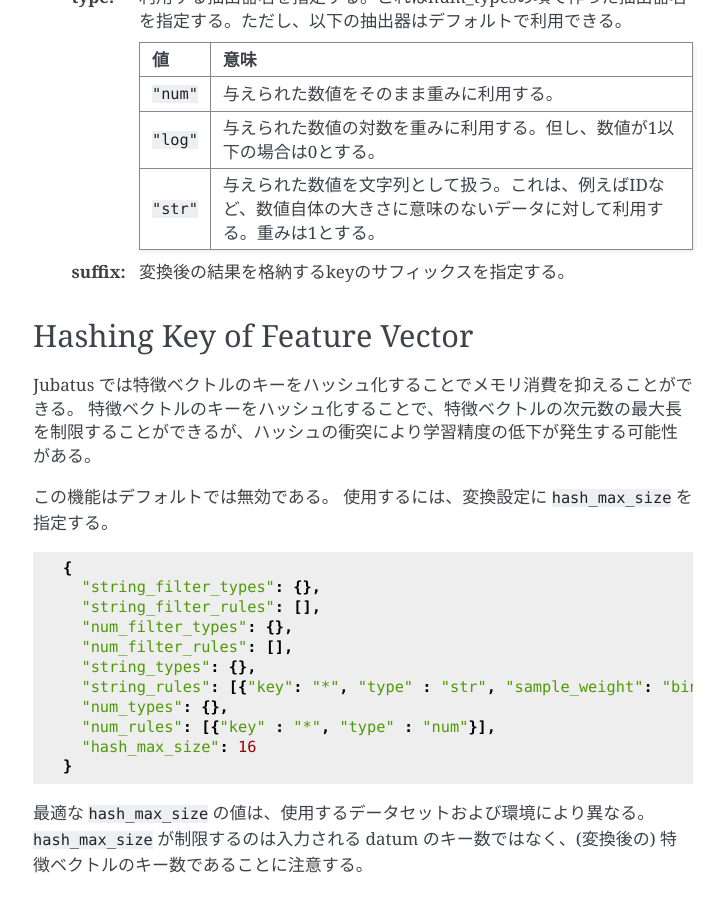
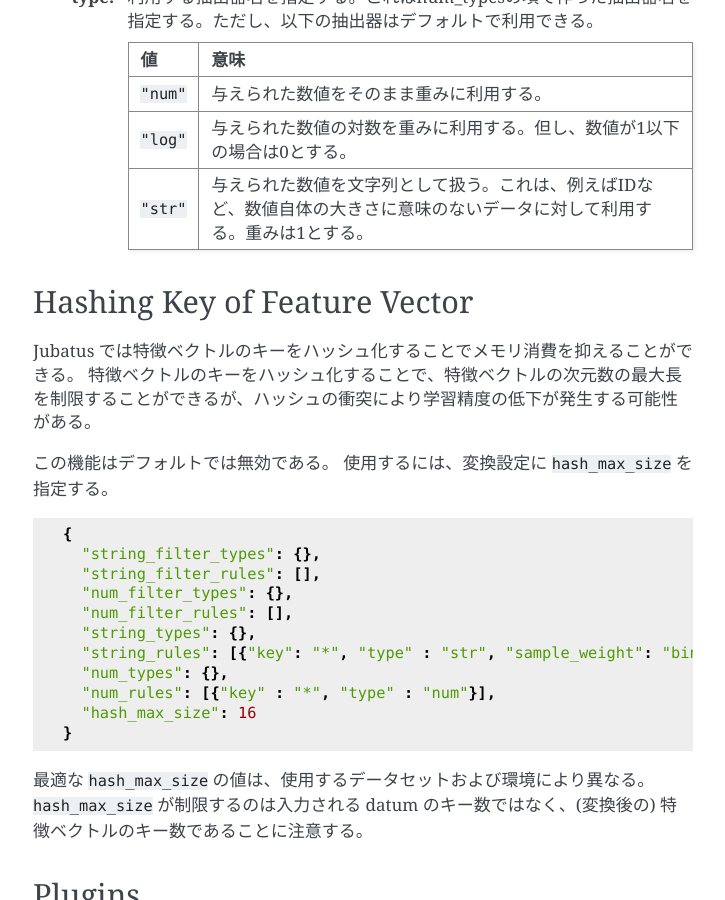
Before and after one commit to jubatus/website, a Sphinx documentation site: the page built from source/ja/fv_convert.rst, in a window 1280 px wide and 900 px high, scrolled down 8983 px. Shown: the whole window, without its empty margins (387-1112 px from the left). Built offline with Sphinx 7.4.7, drawn with Linux system fonts in a browser that asks for light colours; the version number could not be read and is left out.

Commit message:
remove wrong 'suffix' item from num_rules (fix #32)

```diff
--- a/source/en/fv_convert.rst
+++ b/source/en/fv_convert.rst
@@ -400,9 +400,6 @@ It depends on "type" how to specify weight and name features.
     ``"str"``     Use given number as a string. This extractor is used when the value of the number is not important, such as user ID. Weight is set to be 1.
     ============= =====================
 
- :suffix:
-
-   Specifies a suffix of a key which stores a result of the extraction.
 
 Hashing Key of Feature Vector
 -----------------------------
--- a/source/ja/fv_convert.rst
+++ b/source/ja/fv_convert.rst
@@ -400,9 +400,6 @@ string_rulesなどと同様、複数の規則を羅列する。
    ``"str"``    与えられた数値を文字列として扱う。これは、例えばIDなど、数値自体の大きさに意味のないデータに対して利用する。重みは1とする。
    ============ =====================
 
- :suffix:
-
-   変換後の結果を格納するkeyのサフィックスを指定する。
 
 Hashing Key of Feature Vector
 -----------------------------
```
